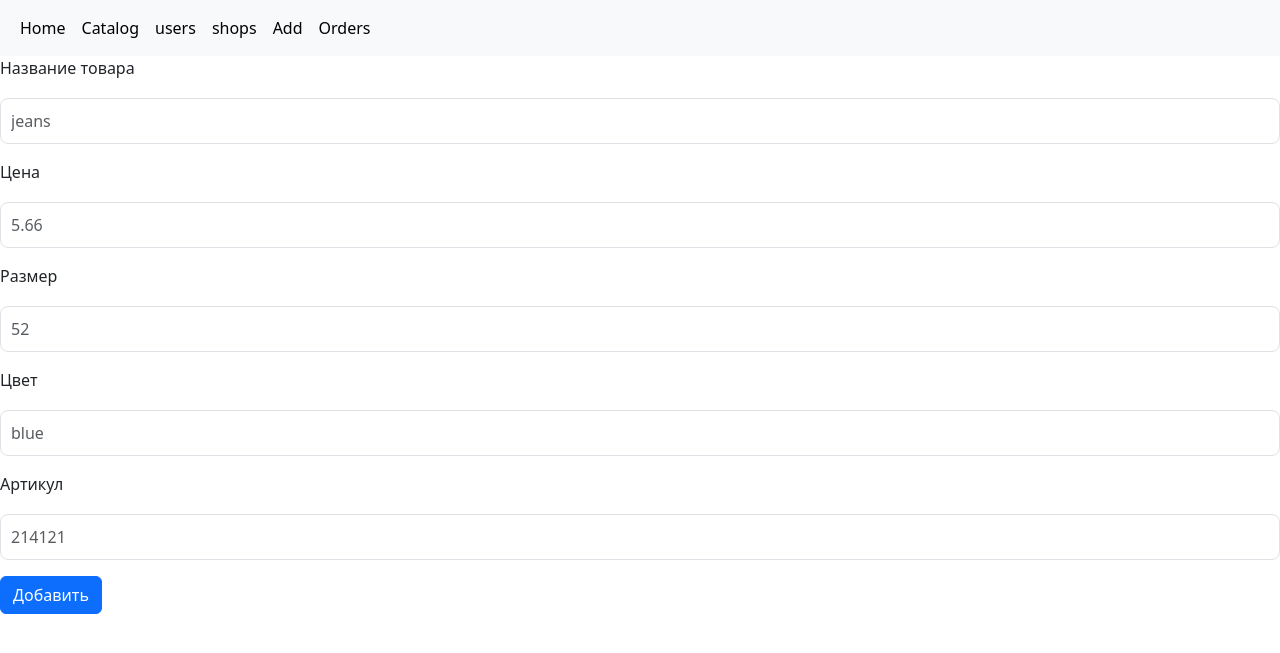
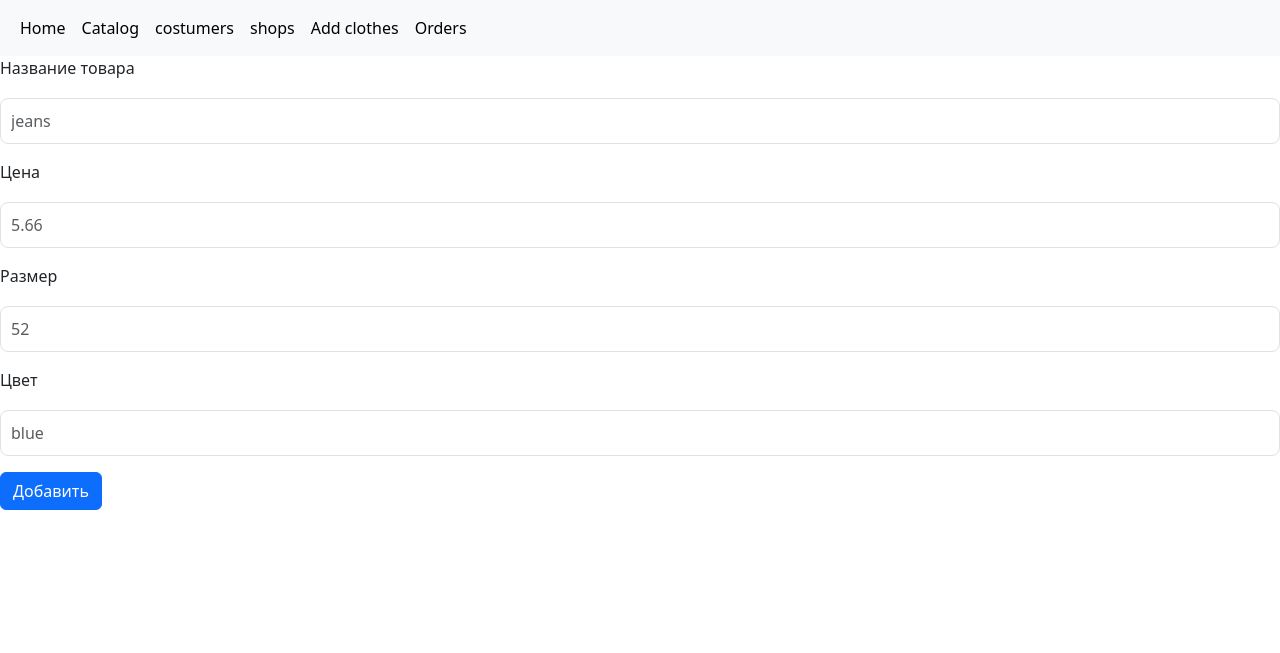
Before and after one commit to DenisListapad94/Djangoshop, a Django app: page /goods/add_good/ in a window 1280 px wide. Shown: the top 653 px of the page. Run offline with Django 4.2, Linux system fonts and the light colour scheme.

Commit message:
fix som bugs

```diff
--- a/shop/catalog/templates/catalog/form_good_add.html
+++ b/shop/catalog/templates/catalog/form_good_add.html
@@ -18,10 +18,10 @@
   <input type="text" class="form-control form-control-lg" placeholder="blue" name="color">
 </div>
 
-    <div class="mb-3">
-  <label  class="form-label">Артикул</label>
-  <input type="text" class="form-control form-control-lg" placeholder="214121" name="article">
-</div>
+{#    <div class="mb-3">#}
+{#  <label  class="form-label">Артикул</label>#}
+{#  <input type="text" class="form-control form-control-lg" placeholder="214121" name="article">#}
+{#</div>#}
 
     <div class="col-auto">
     <button type="submit" class="btn btn-primary mb-3">Добавить</button>
--- a/shop/catalog/templates/catalog/navbar.html
+++ b/shop/catalog/templates/catalog/navbar.html
@@ -9,13 +9,13 @@
           <a class="nav-link active" href="{%url 'catalog' %}">Catalog</a>
         </li>
             <li class="nav-item">
-          <a class="nav-link active" href="{%url 'all_users' %}">users</a>
+          <a class="nav-link active" href="{%url 'all_users' %}">costumers</a>
         </li>
             <li class="nav-item">
           <a class="nav-link active" href="{%url 'shops' %}">shops</a>
         </li>
           <li class="nav-item">
-          <a class="nav-link active" href="{%url 'add_good' %}">Add</a>
+          <a class="nav-link active" href="{%url 'add_good' %}">Add clothes</a>
         </li>
            <li class="nav-item">
           <a class="nav-link active" href="{%url 'orders' %}">Orders</a>
--- a/shop/catalog/urls.py
+++ b/shop/catalog/urls.py
@@ -8,5 +8,6 @@ urlpatterns = [
     path('goods/<int:good>/<str:adik>',all_goods),
     path('add_good/',add_good, name='add_good'),
     path('all_users/',all_users, name='all_users'),
-    path('shops/',shops, name='shops')
+    path('shops/',shops, name='shops'),
+    # path('balance_view/',balance_view, name='balance_view')
 ]
--- a/shop/catalog/views.py
+++ b/shop/catalog/views.py
@@ -1,6 +1,8 @@
 from django.shortcuts import render, redirect
 from django.http import HttpResponse
 from django.urls import reverse
+from django.db import transaction
+
 from .models import *
 import json
 
@@ -27,16 +29,16 @@ def add_good(request):
         Clothes.objects.create(name=request.POST['name'],
                                price=request.POST['price'],
                                size=request.POST['size'],
-                               color=request.POST['color'],
-                               article=ar)
+                               color=request.POST['color']
+                              )
         redirect('/goods/main')
     return render(request, 'form_good_add.html')
 
 
 def all_users(request):
-    users = Users.objects.filter(surname='Connor')
+    costumers = Costumers.objects.all()
     context = {
-        "users": users
+        "costumers": costumers
     }
     return render(request, 'all_users.html', context=context)
 
@@ -48,9 +50,22 @@ def shops(request):
     }
     return render(request, 'shops.html', context=context)
 
+
 def order_all(request):
-    orders = Orders.objects.select_related('user').prefetch_related('clothes').all()
+    orders = Orders.objects.prefetch_related('clothes').all()
     context = {
         "orders": orders
     }
     return render(request, 'orders.html', context=context)
+
+# @transaction.atomic
+# def balance_view(request):
+#     person = Costumers.objects.get(id=1)
+#     person.balance -= 50
+#     person.save()
+#
+#     raise ValueError
+#     shop = Shop.objects.get(adress='pulcino')
+#     shop.balance += 50
+#     shop.save()
+#     return HttpResponse('Потрачено')
```
Also changed, not shown: shop/catalog/admin.py (+4 -3 lines), shop/catalog/models.py (+16 -6 lines), shop/catalog/templates/catalog/all_users.html (+5 -5 lines).
